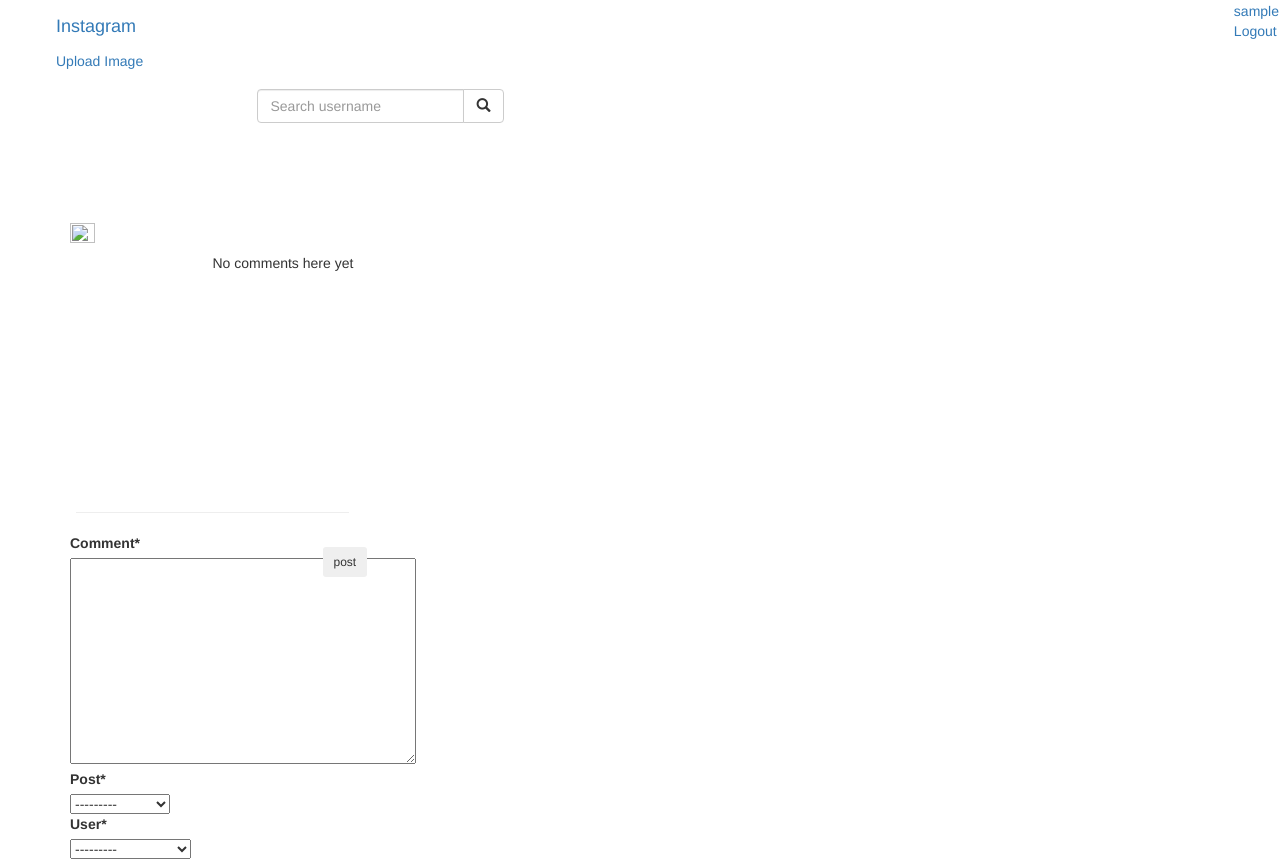
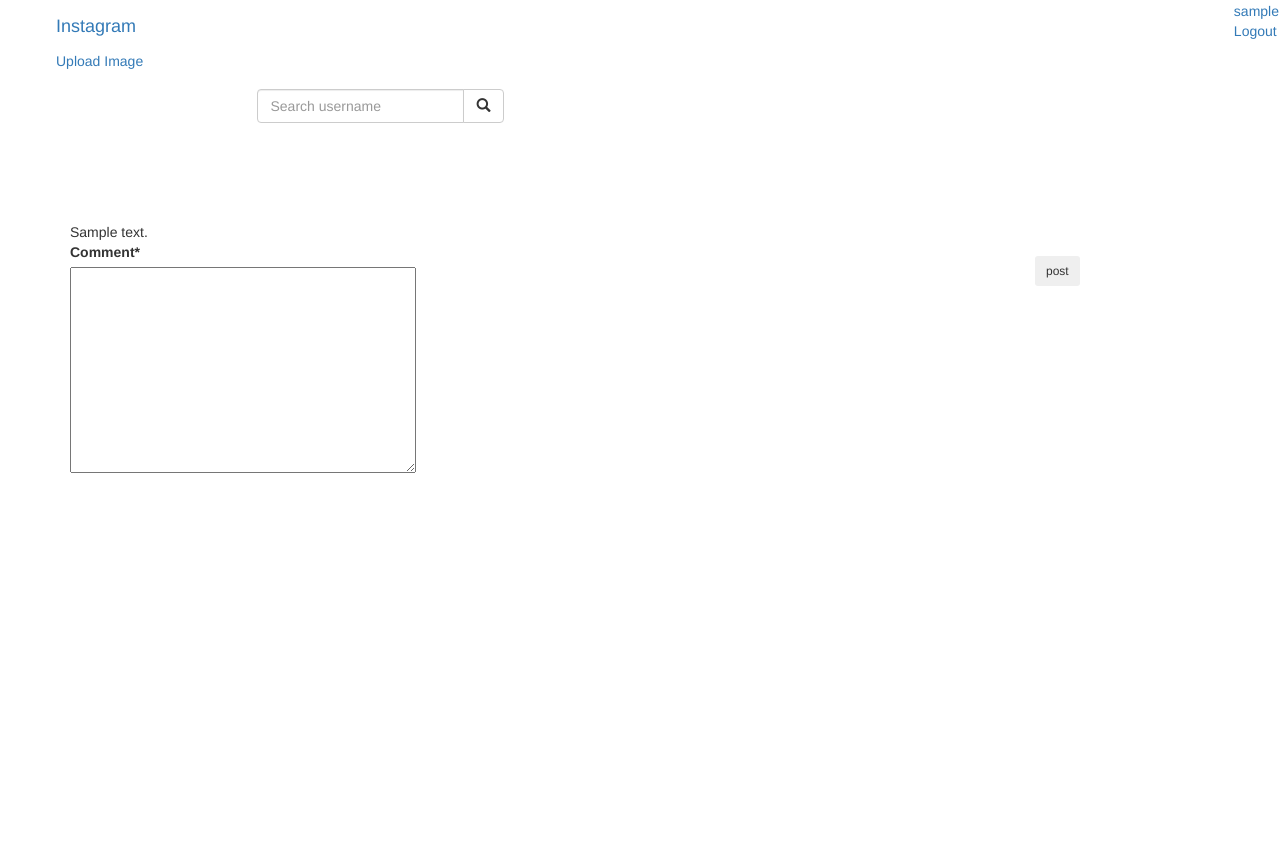
Before and after one commit to Angelamutyota/instagram-clone, a Django app: page /comment/1 in a window 1280 px wide. After the commit the page ends 473 px from the top, so only its background shows below. Run offline with Django 3.2, Linux system fonts and the light colour scheme; a user stored in the database is signed in; tables that the repository leaves empty hold one stand-in row (values such as "Sample post"); some libraries are stand-ins or nearby versions.

Commit message:
change comment form

```diff
--- a/insta/forms.py
+++ b/insta/forms.py
@@ -22,7 +22,7 @@
 class NewCommentForm(forms.ModelForm):
     class Meta:
         model = Comment
-        fields = ['comment', 'post', 'user' ]
+        fields = ['comment' ]
 
 class UpdateUserForm(forms.ModelForm):
     email = forms.EmailField(max_length=254, help_text='Required. Inform a valid email address.')
--- a/insta/templates/comments.html
+++ b/insta/templates/comments.html
@@ -2,26 +2,17 @@
 {% load static %}
 {% load crispy_forms_tags %}
 {% block content %}
+
 <div class="container" style="margin-top:7%;">
-    <div class="card">
-            <div class="col-md-3 mt-2">
-                <div class="row">
-                <img src="{{post.user.profile.url}}" alt="{{post.user.user.username}}" width="25px" height="20px">
-                <p style="font-family: 'Trebuchet MS', 'Lucida Sans Unicode', 'Lucida Grande', 'Lucida Sans', Arial, sans-serif; font-weight: bolder;">{{post.user.user.username}}</p>
-               <div class="col-md-6">
-                <img src="{{post.image.url}}" alt="{{post.name}}" width="300px" >
-             </div>
-                {% for comment in comments %}
-                <div class="comment">
-                    <div class="ml-2"><strong>{{ comment.user.user.username }}</strong> <span class="text-secondary">{{ comment.comment }}</span>
-                    </div>
-                </div>
-                {% empty %}
-                <p class="ml-3">No comments here yet</p>
-                {% endfor %}
-                <hr style="width:96%; margin-top:84%;">
-                <div>
-                </div>
+
+    {% if all_comments %}
+    {% for comment in all_comments %}
+        {{comment.comment}} <br>
+    {%endfor%}
+    {%else%}
+    No comments
+    {%endif%}
+
     <form class="form" action="" method="post" novalidate>
         {% csrf_token %}
         <div class="row">
@@ -34,8 +25,4 @@
         </div>
     </form>
 </div>
-            <div class="col-md-1"></div>
-        </div>
-    </div>
-</div>
 {% endblock %}
```
Lines whose indentation alone changed are shown as unchanged.
